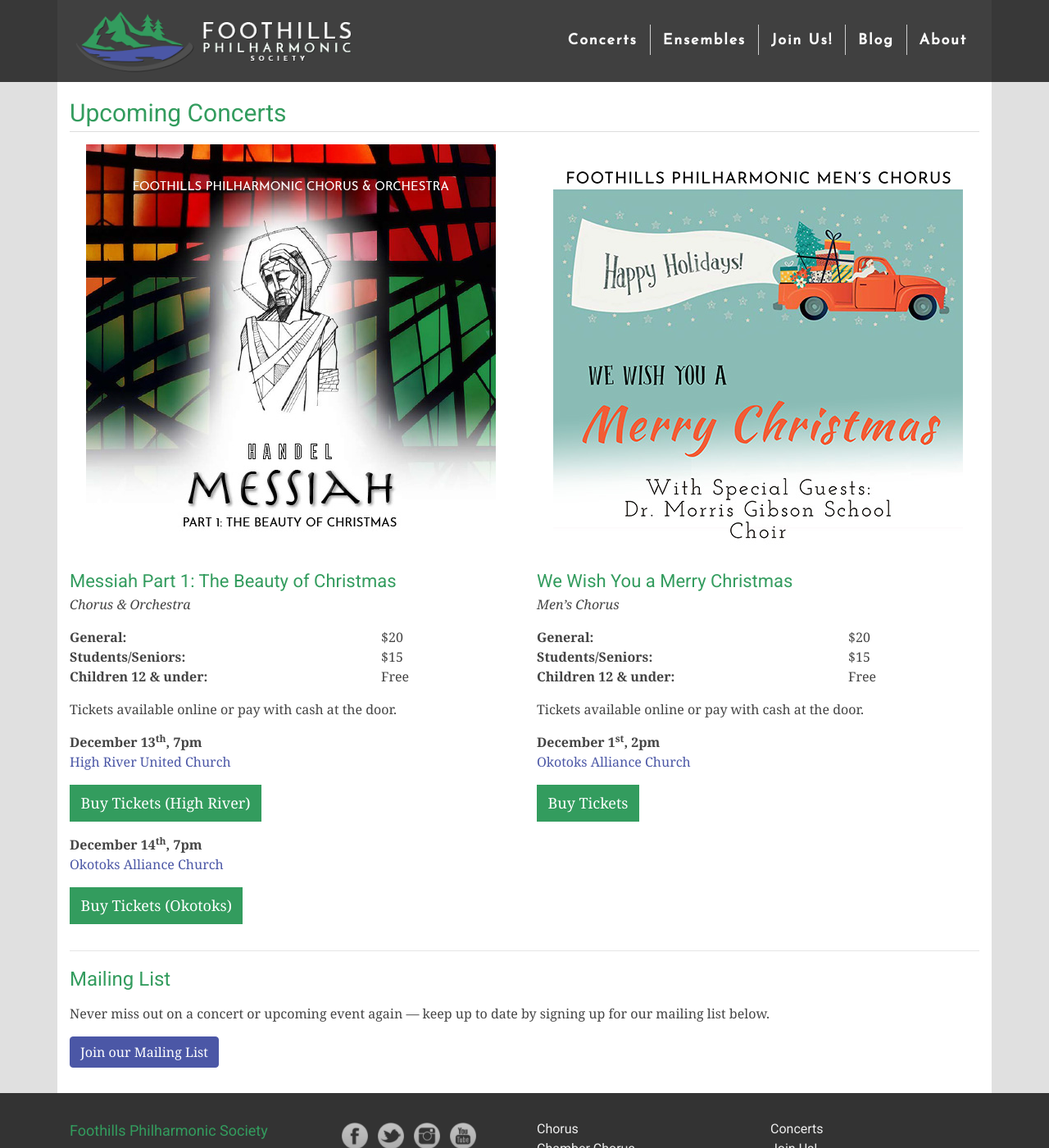
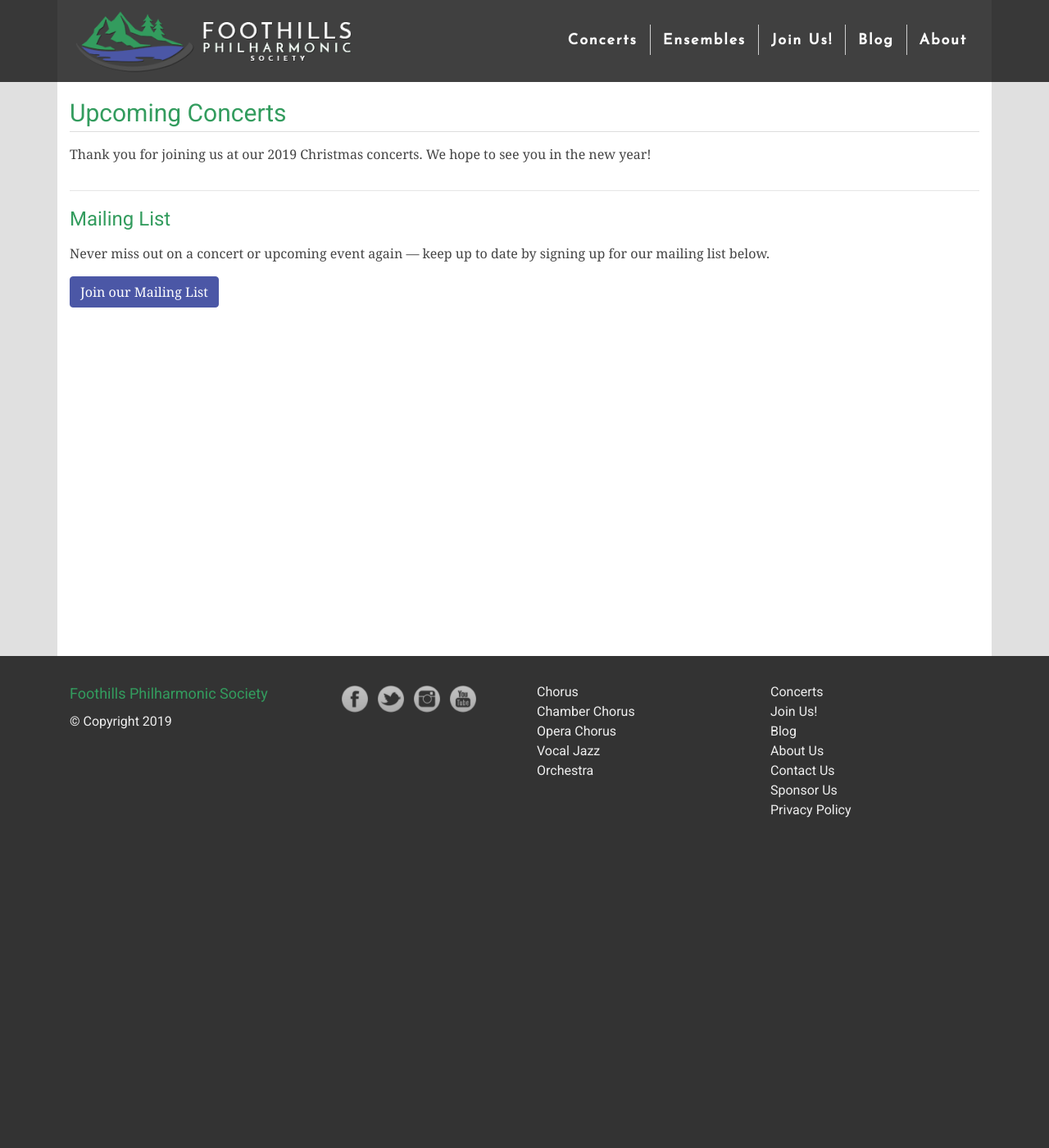
Before and after one commit to percyhanna/fps, a Jekyll site: the page built from concerts/index.html, in a window 1280 px wide and 1400 px high. Shown: the whole window at 82% size. Built offline with Jekyll 4.4.1, drawn with Linux system fonts in a browser that asks for light colours; nearby versions of some CDN libraries; Markdown is read by kramdown in place of the engine named in the settings.

Commit message:
Update index.html

```diff
--- a/concerts/index.html
+++ b/concerts/index.html
@@ -11,101 +11,8 @@
 <h1>Upcoming Concerts</h1>
 
 <div class="row">
-  <div class="col-md-6 col-12">
-    <p class="content-image large">
-      <img src="/images/concerts/2019-fall/messiah-square.jpg" alt="Messiah: Part 1">
-    </p>
-
-    <h3 class="tight">Messiah Part 1: The Beauty of Christmas</h3>
-
-    <p>
-      <em>Chorus &amp; Orchestra</em>
-    </p>
-
-    <div class="row">
-      <div class="col-8">
-        <p>
-          <strong>General:</strong>
-          <br><strong>Students/Seniors:</strong>
-          <br><strong>Children 12 &amp; under:</strong>
-        </p>
-      </div>
-
-      <div class="col-4">
-        <p>
-          $20
-          <br>$15
-          <br>Free
-        </p>
-      </div>
-    </div>
-
-    <p>Tickets available online or pay with cash at the door.</p>
-
-    <p>
-      <strong>December 13<sup>th</sup>, 7pm</strong>
-      <br><a href="https://www.google.ca/maps/place/High+River+United+Church/@50.5812579,-113.8754792,17z/data=!3m1!4b1!4m5!3m4!1s0x53719514556bc617:0x6c2ee3cdac15208!8m2!3d50.5812579!4d-113.8732905" target="_blank">High River United Church</a>
-    </p>
-
-    <p>
-      <a class="link-button" href="https://www.brownpapertickets.com/event/4430707" target="_blank">
-        Buy Tickets (High River)
-      </a>
-    </p>
-
-    <p>
-      <strong>December 14<sup>th</sup>, 7pm</strong>
-      <br><a href="https://www.google.ca/maps/place/Okotoks+Alliance+Church/@50.7508584,-113.9767135,15z/data=!4m5!3m4!1s0x0:0x879787dbcf97e8d!8m2!3d50.7508584!4d-113.9767135" target="_blank">Okotoks Alliance Church</a>
-    </p>
-
-    <p>
-      <a class="link-button" href="https://www.brownpapertickets.com/event/4430706" target="_blank">
-        Buy Tickets (Okotoks)
-      </a>
-    </p>
-  </div>
-
-  <div class="col-md-6 col-12">
-    <p class="content-image large">
-      <img src="/images/concerts/2019-fall/mens-chorus-square.jpg" alt="We Wish You a Merry Christmas">
-    </p>
-
-    <h3 class="tight">We Wish You a Merry Christmas</h3>
-
-    <p>
-      <em>Men’s Chorus</em>
-    </p>
-
-    <div class="row">
-      <div class="col-8">
-        <p>
-          <strong>General:</strong>
-          <br><strong>Students/Seniors:</strong>
-          <br><strong>Children 12 &amp; under:</strong>
-        </p>
-      </div>
-
-      <div class="col-4">
-        <p>
-          $20
-          <br>$15
-          <br>Free
-        </p>
-      </div>
-    </div>
-
-    <p>Tickets available online or pay with cash at the door.</p>
-
-    <p>
-      <strong>December 1<sup>st</sup>, 2pm</strong>
-      <br><a href="https://www.google.ca/maps/place/Okotoks+Alliance+Church/@50.7508584,-113.9767135,15z/data=!4m5!3m4!1s0x0:0x879787dbcf97e8d!8m2!3d50.7508584!4d-113.9767135" target="_blank">Okotoks Alliance Church</a>
-    </p>
-
-    <p>
-      <a class="link-button" href="https://www.brownpapertickets.com/event/4430687" target="_blank">
-        Buy Tickets
-      </a>
-    </p>
+  <div class="col-12">
+    <p>Thank you for joining us at our 2019 Christmas concerts. We hope to see you in the new year!</p>
   </div>
 </div>
 
```
